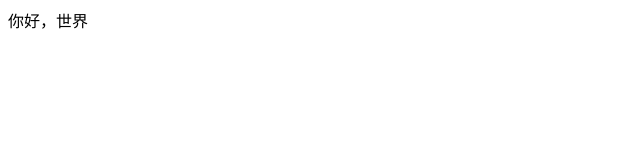
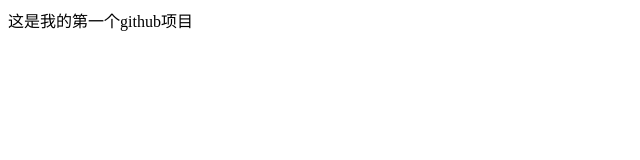
Before and after one commit to JeffFong172/BS1.0, a plain HTML site: page index.html in a window 1280 px wide. Shown: the whole page, without its empty margins (0-640 px from the left). Drawn offline with Linux system fonts and the light colour scheme.

Commit message:
添加readme

```diff
--- a/index.html
+++ b/index.html
@@ -9,7 +9,7 @@
 </head>
 
 <body>
-    你好，世界
+    这是我的第一个github项目
 </body>
 
 </html>
```
Also changed, not shown: README.md (added).
